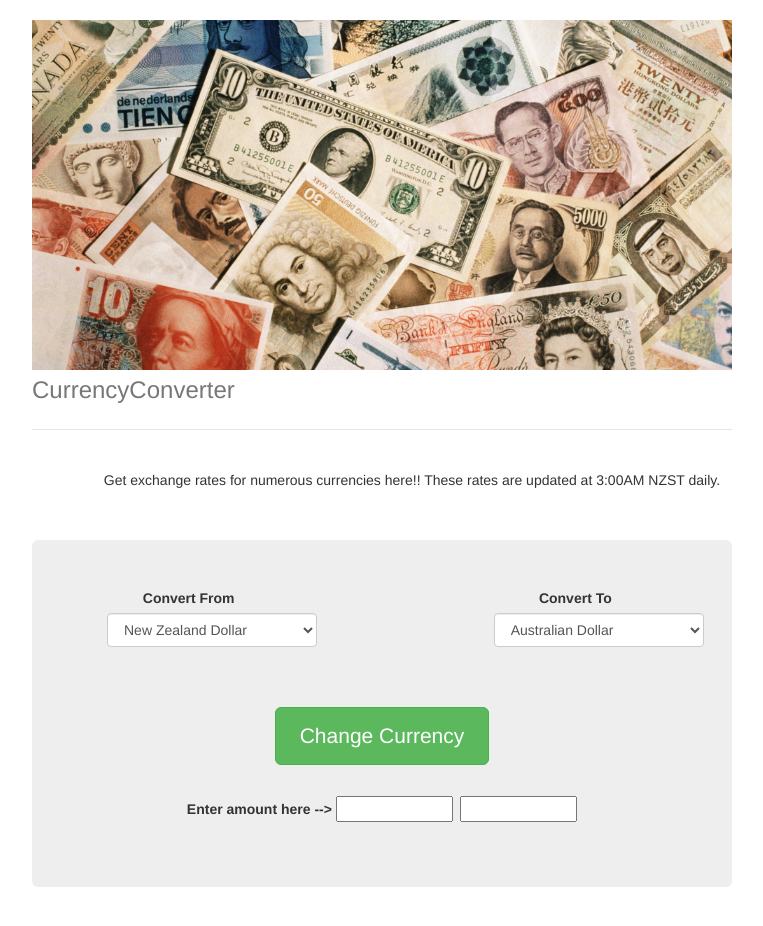
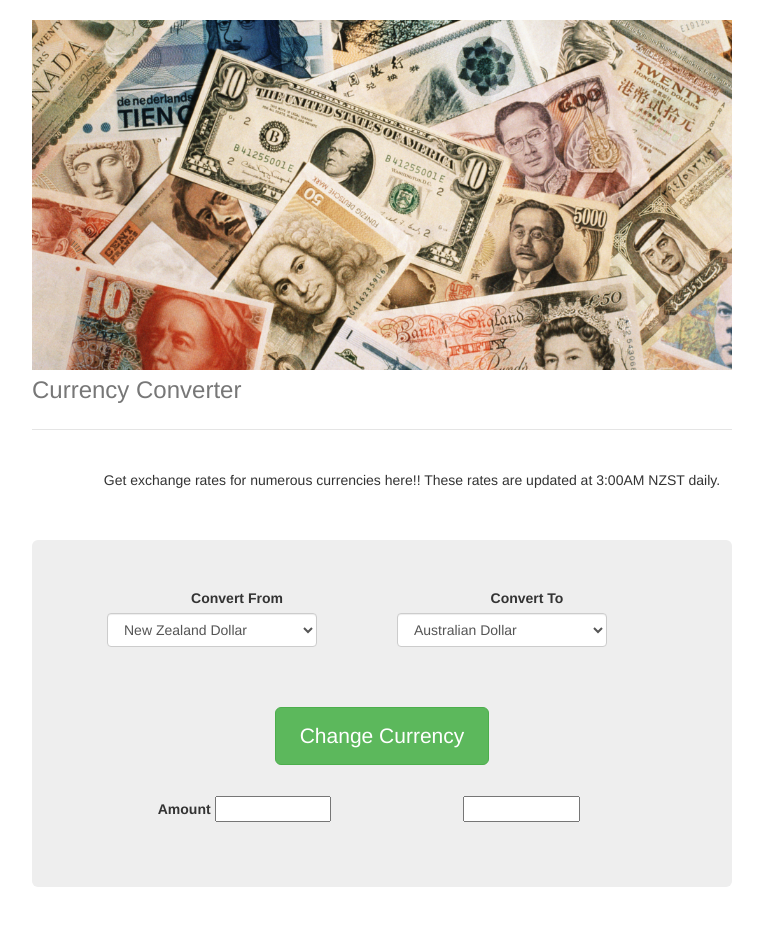
Before and after one commit to Ryant1234/myCurrencyConverter, a website: page app/index.html in a window 1280 px wide. Shown: the whole page, without its empty margins (258-1021 px from the left). Drawn offline with nearby package versions, Linux system fonts and the light colour scheme; files that its build step writes are made by us from their sources.

Commit message:
Last one?

```diff
--- a/app/index.html
+++ b/app/index.html
@@ -36,7 +36,7 @@
    >
 
 
-        <h3 class="text-muted">CurrencyConverter</h3>
+        <h3 class="text-muted">Currency Converter</h3>
       </div>
 
 
@@ -58,7 +58,7 @@
  <div class="jumbotron">
 <div class="container">
   <div class="row">
-   <div class="col-md-4">
+   <div class="col-md-6 ">
 
   <!-- A selection of currencies for web app users to Exchange From and To.  The Options and Values are based upon the fixer.io API values. -->
 
@@ -96,7 +96,7 @@
 
 
 
-<div class = "col-md-4 CurrencyToFloat">
+<div class = "col-md-6 CurrencyToFloat">
   <label for="CurrencyTo">Convert To</label>
   <select class="form-control ExchangeDropDown" id="CurrencyTo" name ="CurrencyTo">
        <option selected value="AUD">Australian Dollar</option>
@@ -140,28 +140,36 @@
 
 
 
-
 <div class ="row">
         <p class="btn btn-lg btn-success" id ="btnGetExchangeRate">Change Currency</p>
 </div>
 
 <!-- The user enters the amount of the currency they want to convert-->
 
+<div class="container">
+<div class ="row">
+  <div class = "col-md-6">
       <div class="form-group">
-    <label for="txtFrom">Enter amount here --></label>
+
+    <label for="txtFrom">Amount</label>
   <input type="number" id="txtFrom" class="exchangeRateTextbox" >
-
-
-
+ </div>
+</div>
 
 
 <!-- This text box is read only as we don't want our users to change data  in here-->
-
+  <div class = "col-md-6">
+ <div class = "form-group">
   <label for="txtTo"></label>
  <input type="" id = "txtTo" class="exchangeRateTextbox" readonly >
 </form>
 </div>
+</div>
+ </div>
 
+</div>
+</div>
+</div>
 </div>
 
  </div>
```
Also changed, not shown: .tmp/scripts/app.js, dist/index.html, 1 other file.
